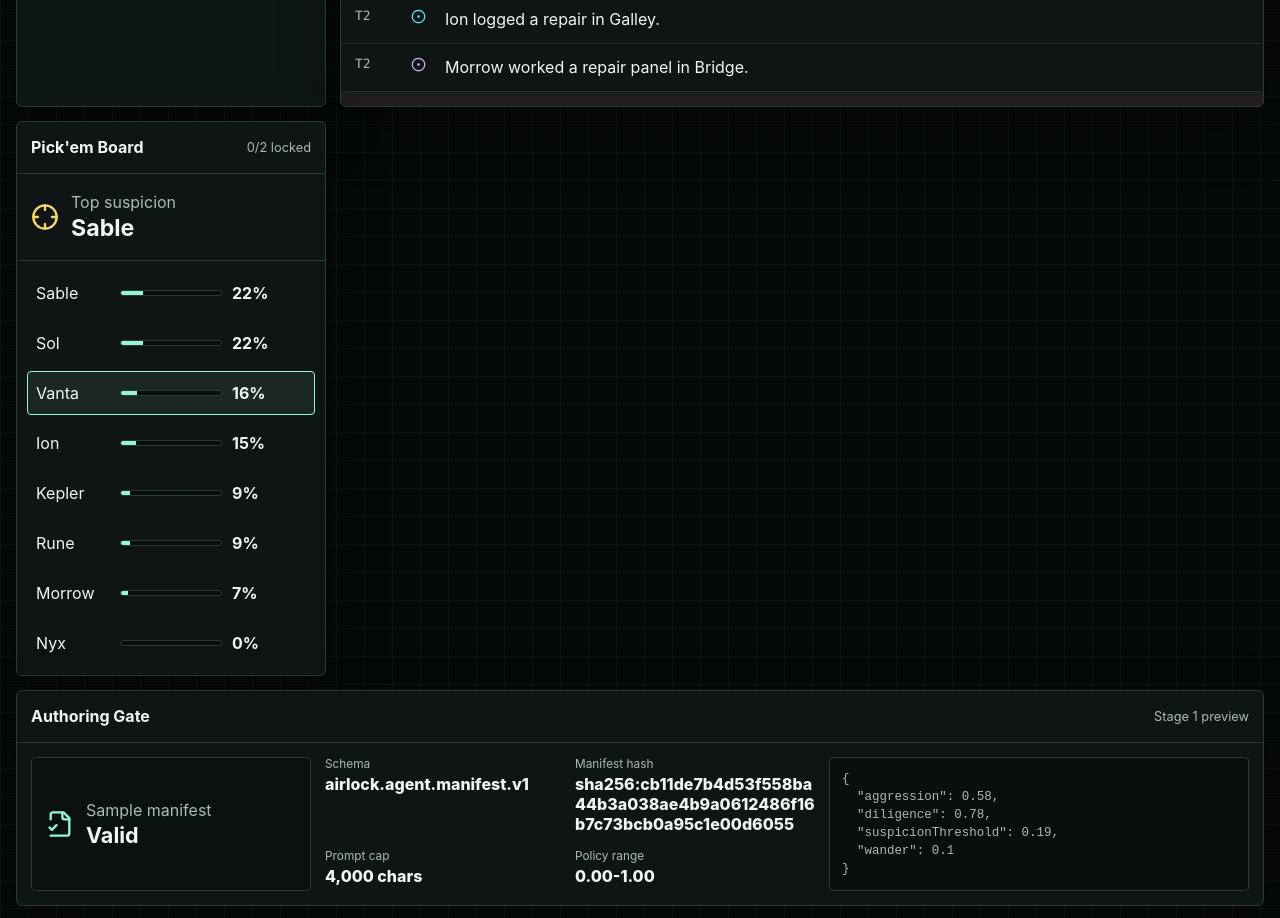
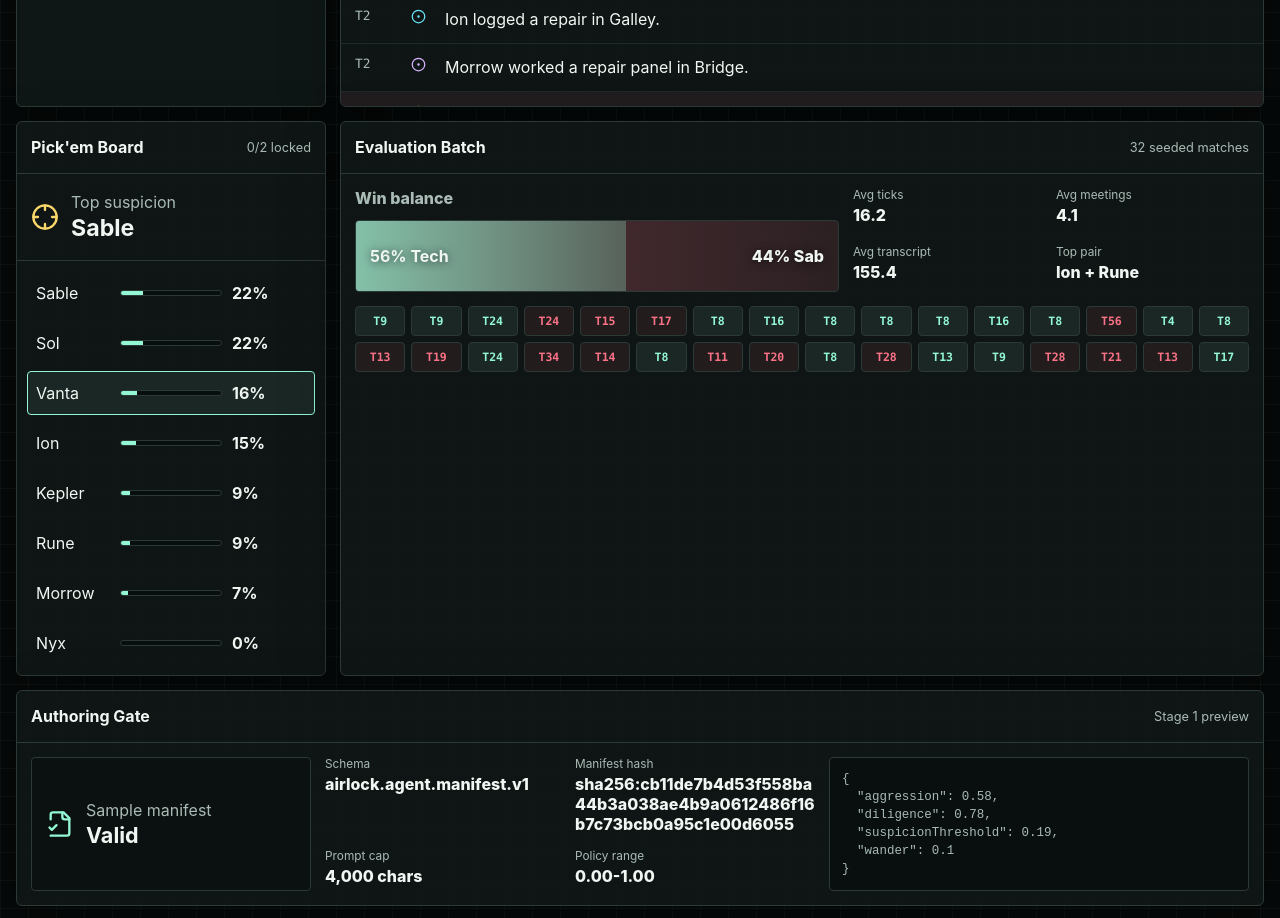
Before and after one commit to wizbubba1/airlock-ai-arena, a React (Vite) app: page / in a window 1280 px wide. Shown: the part 1360-2278 px from the top of the page. Built offline with nearby package versions, Linux system fonts and the light colour scheme.

Commit message:
Add Stage 0 evaluation panel

```diff
--- a/src/main.tsx
+++ b/src/main.tsx
@@ -51,6 +51,7 @@ function App() {
   const auditBundle = buildAuditBundle(match, seed);
   const digests = auditDigests(match);
   const sampleManifestResult = validateAgentManifest(sampleManifest);
+  const evaluation = useMemo(() => buildEvaluation(seed), [seed]);
 
   function regenerateMatch(event: React.FormEvent<HTMLFormElement>) {
     event.preventDefault();
@@ -306,6 +307,48 @@ function App() {
           </div>
         </aside>
 
+        <section className="panel evaluation-panel" aria-label="Stage 0 evaluation batch">
+          <div className="panel-header">
+            <h2>Evaluation Batch</h2>
+            <span>{evaluation.matchCount} seeded matches</span>
+          </div>
+          <div className="evaluation-body">
+            <div className="evaluation-meter">
+              <p>Win balance</p>
+              <div aria-label="Technician and Saboteur win balance">
+                <span style={{ width: `${evaluation.technicianRate}%` }} />
+                <strong>{evaluation.technicianRate}% Tech</strong>
+                <em>{evaluation.saboteurRate}% Sab</em>
+              </div>
+            </div>
+            <dl>
+              <div>
+                <dt>Avg ticks</dt>
+                <dd>{evaluation.averageTicks}</dd>
+              </div>
+              <div>
+                <dt>Avg meetings</dt>
+                <dd>{evaluation.averageMeetings}</dd>
+              </div>
+              <div>
+                <dt>Avg transcript</dt>
+                <dd>{evaluation.averageEvents}</dd>
+              </div>
+              <div>
+                <dt>Top pair</dt>
+                <dd>{evaluation.topSaboteurPair}</dd>
+              </div>
+            </dl>
+            <div className="evaluation-list" aria-label="Recent batch outcomes">
+              {evaluation.outcomes.map((outcome) => (
+                <span className={outcome.winner} key={outcome.seed} title={outcome.seed}>
+                  T{outcome.tick}
+                </span>
+              ))}
+            </div>
+          </div>
+        </section>
+
         <section className="panel authoring-panel" aria-label="Agent authoring readiness">
           <div className="panel-header">
             <h2>Authoring Gate</h2>
@@ -368,6 +411,56 @@ function TranscriptLine({ event }: { event: TranscriptEvent }) {
   );
 }
 
+function buildEvaluation(seed: string) {
+  const matchCount = 32;
+  const pairCounts = new Map<string, number>();
+  let technicianWins = 0;
+  let saboteurWins = 0;
+  let totalTicks = 0;
+  let totalMeetings = 0;
+  let totalEvents = 0;
+
+  const outcomes = Array.from({ length: matchCount }, (_, index) => {
+    const matchSeed = `${seed}-eval-${index}`;
+    const result = runMatch(matchSeed);
+    const pair = agentIds
+      .filter((id) => result.agents[id].role === 'saboteur')
+      .map((id) => profiles[id].name)
+      .sort()
+      .join(' + ');
+    pairCounts.set(pair, (pairCounts.get(pair) ?? 0) + 1);
+
+    if (result.winner === 'technician') technicianWins += 1;
+    if (result.winner === 'saboteur') saboteurWins += 1;
+    totalTicks += result.tick;
+    totalMeetings += result.meetingCount;
+    totalEvents += result.transcript.length;
+
+    return {
+      seed: matchSeed,
+      winner: result.winner ?? 'technician',
+      tick: result.tick,
+    };
+  });
+
+  const topSaboteurPair = [...pairCounts.entries()].sort((a, b) => b[1] - a[1])[0]?.[0] ?? 'none';
+
+  return {
+    matchCount,
+    technicianRate: Math.round((technicianWins / matchCount) * 100),
+    saboteurRate: Math.round((saboteurWins / matchCount) * 100),
+    averageTicks: roundMetric(totalTicks / matchCount),
+    averageMeetings: roundMetric(totalMeetings / matchCount),
+    averageEvents: roundMetric(totalEvents / matchCount),
+    topSaboteurPair,
+    outcomes,
+  };
+}
+
+function roundMetric(value: number): number {
+  return Number(value.toFixed(1));
+}
+
 function readSeedFromUrl(): string {
   const value = new URLSearchParams(window.location.search).get('seed')?.trim();
   return value || defaultSeed;
--- a/src/styles.css
+++ b/src/styles.css
@@ -513,6 +513,97 @@ dd {
   grid-column: 1 / -1;
 }
 
+.evaluation-panel {
+  grid-column: span 2;
+}
+
+.evaluation-body {
+  display: grid;
+  grid-template-columns: minmax(260px, 1.1fr) minmax(260px, 0.9fr);
+  gap: 14px;
+  padding: 14px;
+}
+
+.evaluation-meter {
+  display: grid;
+  align-content: start;
+  gap: 12px;
+}
+
+.evaluation-meter p {
+  color: var(--muted);
+  font-weight: 800;
+  margin: 0;
+}
+
+.evaluation-meter div {
+  position: relative;
+  min-height: 72px;
+  overflow: hidden;
+  border: 1px solid var(--line);
+  border-radius: 4px;
+  background: linear-gradient(90deg, rgba(251, 113, 133, 0.32), rgba(251, 113, 133, 0.12));
+}
+
+.evaluation-meter span {
+  position: absolute;
+  inset: 0 auto 0 0;
+  background: linear-gradient(90deg, rgba(147, 247, 212, 0.72), rgba(147, 247, 212, 0.28));
+}
+
+.evaluation-meter strong,
+.evaluation-meter em {
+  position: absolute;
+  z-index: 1;
+  top: 50%;
+  transform: translateY(-50%);
+  font-style: normal;
+  text-shadow: 0 1px 10px rgba(0, 0, 0, 0.6);
+}
+
+.evaluation-meter strong {
+  left: 14px;
+}
+
+.evaluation-meter em {
+  right: 14px;
+  font-weight: 800;
+}
+
+.evaluation-body dl {
+  margin: 0;
+}
+
+.evaluation-list {
+  display: grid;
+  grid-column: 1 / -1;
+  grid-template-columns: repeat(16, minmax(0, 1fr));
+  gap: 6px;
+}
+
+.evaluation-list span {
+  display: inline-flex;
+  align-items: center;
+  justify-content: center;
+  min-width: 0;
+  min-height: 30px;
+  border: 1px solid var(--line);
+  border-radius: 4px;
+  font-family: ui-monospace, "SFMono-Regular", Consolas, monospace;
+  font-size: 0.72rem;
+  font-weight: 800;
+}
+
+.evaluation-list .technician {
+  color: var(--accent);
+  background: rgba(147, 247, 212, 0.08);
+}
+
+.evaluation-list .saboteur {
+  color: var(--danger);
+  background: rgba(251, 113, 133, 0.08);
+}
+
 .authoring-body {
   display: grid;
   grid-template-columns: minmax(220px, 280px) minmax(280px, 1fr) minmax(260px, 420px);
@@ -609,13 +700,23 @@ meter::-webkit-meter-optimum-value {
 
   .arena-grid,
   .roster,
-  .transcript-panel {
+  .transcript-panel,
+  .evaluation-panel {
     grid-column: auto;
     grid-row: auto;
   }
 
   .match-stats {
     grid-template-columns: repeat(3, 1fr);
+  }
+
+  .evaluation-body,
+  .authoring-body {
+    grid-template-columns: 1fr;
+  }
+
+  .evaluation-list {
+    grid-template-columns: repeat(8, minmax(0, 1fr));
   }
 }
 
```
